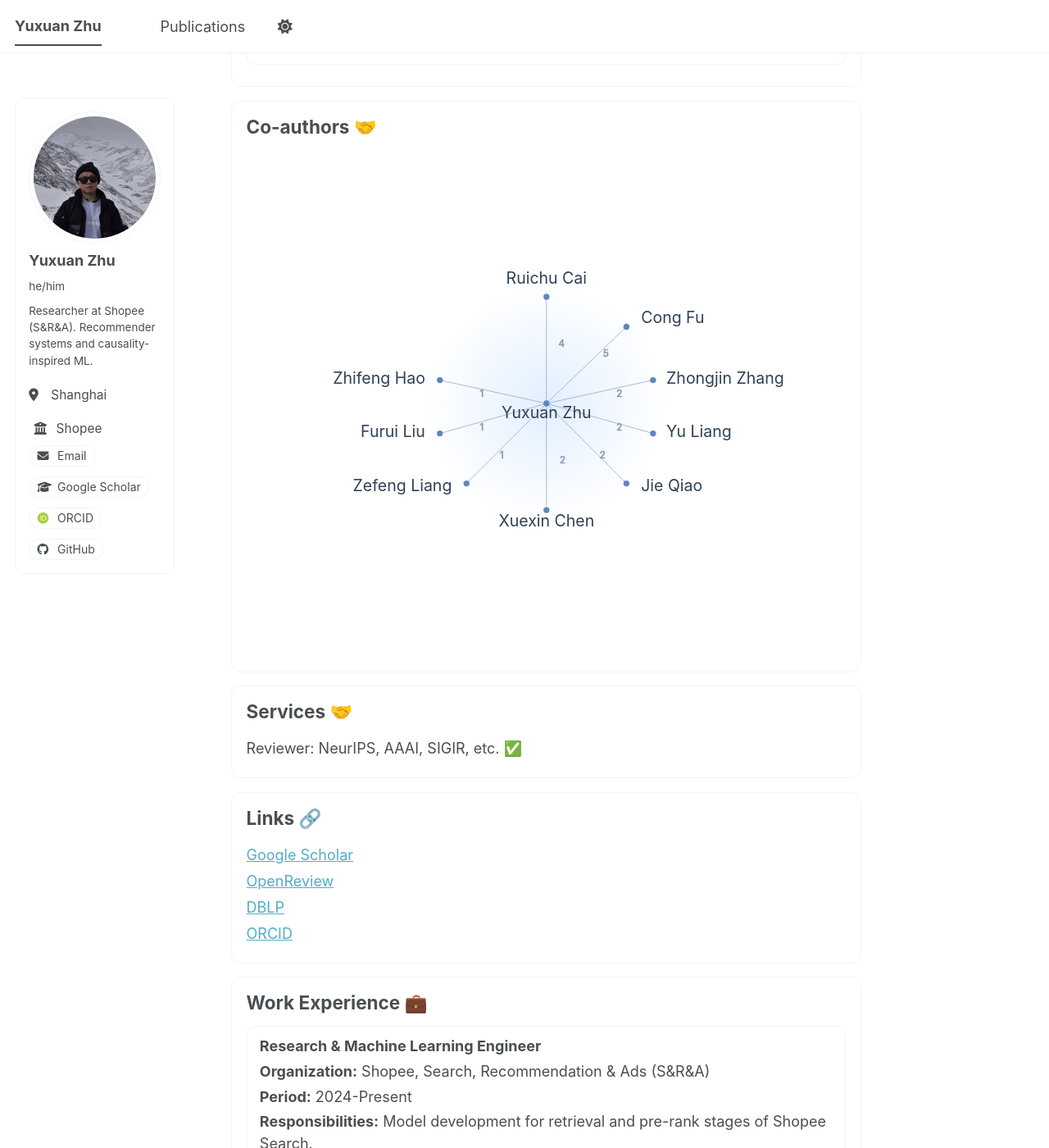
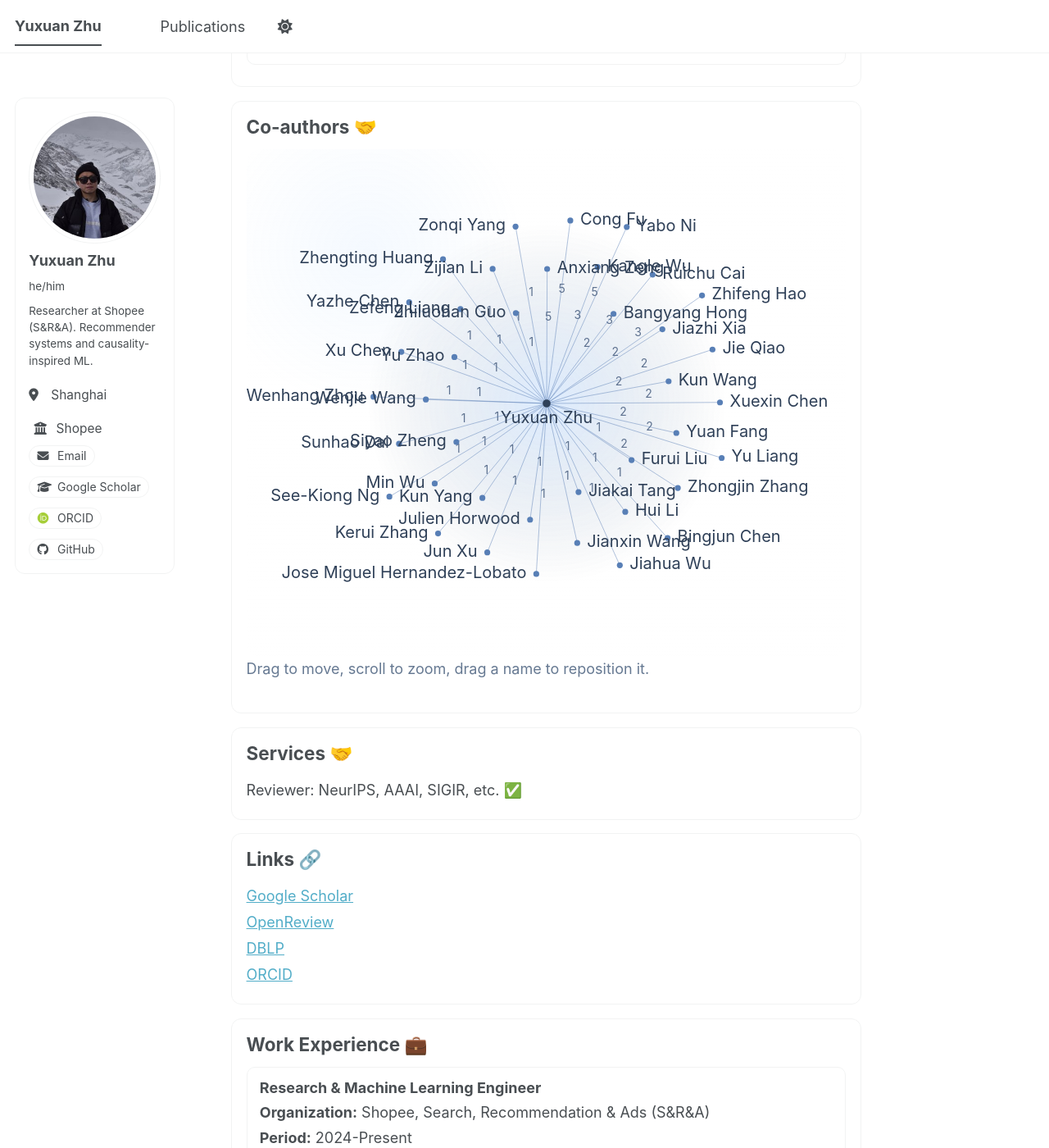
Before and after one commit to EthanChu7/yuxuan.zhu.github.io, a Jekyll site: the page built from _pages/about.md, in a window 1280 px wide and 1400 px high, scrolled down 1831 px. Shown: the whole window at 82% size. Built offline with Jekyll 4.4.1, drawn with Linux system fonts in a browser that asks for light colours; some web fonts are replaced; a script bundle is joined from its source files by our own code; library files that are not in the unit come from our copies; some of the changed lines change nothing that is shown.

Commit message:
Build data-driven interactive coauthor graph from publications

```diff
--- a/_includes/footer/custom.html
+++ b/_includes/footer/custom.html
@@ -13,4 +13,6 @@
     await mermaid.run({querySelector:'code.language-mermaid'});
 </script>
 
+<script type="module" src="{{ base_path }}/assets/js/coauthor-graph.js"></script>
+
 <!-- end custom footer snippets -->
--- a/_pages/about.md
+++ b/_pages/about.md
@@ -59,53 +59,19 @@ redirect_from:
 <section class="content-card">
   <h2>Co-authors 🤝</h2>
   <div class="coauthor-graph">
-    <svg class="coauthor-svg" viewBox="0 0 900 620" role="img" aria-label="Co-author network with collaboration counts">
-      <defs>
-        <radialGradient id="coGlow" cx="50%" cy="50%">
-          <stop offset="0%" stop-color="#7cb8ff" stop-opacity="0.22"/>
-          <stop offset="100%" stop-color="#7cb8ff" stop-opacity="0"/>
-        </radialGradient>
-      </defs>
-      <circle cx="450" cy="310" r="180" fill="url(#coGlow)"/>
-
-      <g class="edge-layer">
-        <line x1="450" y1="310" x2="450" y2="150"/><text x="468" y="225">4</text>
-        <line x1="450" y1="310" x2="570" y2="195"/><text x="535" y="240">5</text>
-        <line x1="450" y1="310" x2="610" y2="275"/><text x="555" y="300">2</text>
-        <line x1="450" y1="310" x2="610" y2="355"/><text x="555" y="350">2</text>
-        <line x1="450" y1="310" x2="570" y2="430"/><text x="530" y="392">2</text>
-        <line x1="450" y1="310" x2="450" y2="470"/><text x="470" y="400">2</text>
-        <line x1="450" y1="310" x2="330" y2="430"/><text x="380" y="392">1</text>
-        <line x1="450" y1="310" x2="290" y2="355"/><text x="350" y="350">1</text>
-        <line x1="450" y1="310" x2="290" y2="275"/><text x="350" y="300">1</text>
-      </g>
-
-      <g class="dot-layer">
-        <circle cx="450" cy="310" r="4.5"/>
-        <circle cx="450" cy="150" r="4.5"/>
-        <circle cx="570" cy="195" r="4.5"/>
-        <circle cx="610" cy="275" r="4.5"/>
-        <circle cx="610" cy="355" r="4.5"/>
-        <circle cx="570" cy="430" r="4.5"/>
-        <circle cx="450" cy="470" r="4.5"/>
-        <circle cx="330" cy="430" r="4.5"/>
-        <circle cx="290" cy="355" r="4.5"/>
-        <circle cx="290" cy="275" r="4.5"/>
-      </g>
-
-      <g class="label-layer">
-        <text x="450" y="332" text-anchor="middle">Yuxuan Zhu</text>
-        <text x="450" y="130" text-anchor="middle">Ruichu Cai</text>
-        <text x="592" y="190" text-anchor="start">Cong Fu</text>
-        <text x="630" y="280" text-anchor="start">Zhongjin Zhang</text>
-        <text x="630" y="360" text-anchor="start">Yu Liang</text>
-        <text x="592" y="442" text-anchor="start">Jie Qiao</text>
-        <text x="450" y="494" text-anchor="middle">Xuexin Chen</text>
-        <text x="308" y="442" text-anchor="end">Zefeng Liang</text>
-        <text x="268" y="360" text-anchor="end">Furui Liu</text>
-        <text x="268" y="280" text-anchor="end">Zhifeng Hao</text>
-      </g>
-    </svg>
+    <div id="coauthor-graph-app" class="coauthor-graph__stage" data-self-name="Yuxuan Zhu"></div>
+    <p class="coauthor-graph__hint">Drag to move, scroll to zoom, drag a name to reposition it.</p>
+    <script id="coauthor-graph-data" type="application/json">
+      [
+      {% for post in site.publications %}
+        {
+          "title": {{ post.title | jsonify }},
+          "citation": {{ post.citation | strip_html | jsonify }},
+          "url": {{ post.url | jsonify }}
+        }{% unless forloop.last %},{% endunless %}
+      {% endfor %}
+      ]
+    </script>
   </div>
 </section>
 
--- a/assets/css/main.scss
+++ b/assets/css/main.scss
@@ -296,13 +296,42 @@
   border: 0;
   background: transparent;
   padding: 0;
-  min-height: 620px;
+  min-height: 0;
 }
 
 .coauthor-graph svg {
   width: 100%;
   height: 620px;
   display: block;
+}
+
+.coauthor-graph__stage {
+  position: relative;
+  width: 100%;
+  min-height: 620px;
+  border-radius: 18px;
+  background:
+    radial-gradient(circle at 50% 50%, rgba(120, 183, 255, 0.12), transparent 45%),
+    radial-gradient(circle at 20% 20%, rgba(120, 183, 255, 0.08), transparent 25%),
+    linear-gradient(180deg, rgba(255, 255, 255, 0.5), rgba(255, 255, 255, 0));
+  overflow: hidden;
+  cursor: grab;
+}
+
+.coauthor-graph__stage:active {
+  cursor: grabbing;
+}
+
+.coauthor-graph__canvas {
+  width: 100%;
+  height: 100%;
+  display: block;
+}
+
+.coauthor-graph__hint {
+  margin: 0.45rem 0 0;
+  font-size: 0.85rem;
+  color: var(--global-text-color-light);
 }
 
 .coauthor-svg .edge-layer {
@@ -345,6 +374,13 @@
 
 .dark .coauthor-svg .label-layer text {
   fill: #f5f9ff;
+}
+
+.dark .coauthor-graph__stage {
+  background:
+    radial-gradient(circle at 50% 50%, rgba(120, 183, 255, 0.16), transparent 45%),
+    radial-gradient(circle at 18% 22%, rgba(120, 183, 255, 0.08), transparent 24%),
+    linear-gradient(180deg, rgba(30, 36, 48, 0.66), rgba(30, 36, 48, 0));
 }
 
 @media (max-width: 767px) {
@@ -455,12 +491,16 @@
   }
 
   .coauthor-graph {
-    min-height: 360px;
+    min-height: 0;
     padding: 0;
   }
 
   .coauthor-graph svg {
     height: 360px;
+  }
+
+  .coauthor-graph__stage {
+    min-height: 360px;
   }
 
   .coauthor-svg .label-layer text {
@@ -471,4 +511,8 @@
   .coauthor-svg .edge-layer text {
     font-size: 12px;
   }
+
+  .coauthor-graph__hint {
+    font-size: 0.78rem;
+  }
 }
--- /dev/null
+++ b/assets/js/coauthor-graph.js
@@ -0,0 +1,310 @@
+const stage = document.getElementById("coauthor-graph-app");
+const payload = document.getElementById("coauthor-graph-data");
+
+if (stage && payload) {
+  const SELF_NAME = stage.dataset.selfName || "Yuxuan Zhu";
+  const publications = JSON.parse(payload.textContent);
+
+  const stripHtml = (value) => value.replace(/<[^>]+>/g, "").trim();
+
+  const parseAuthors = (citation) => {
+    const clean = stripHtml(citation);
+    const match = clean.match(/^(.*?)\.\s*\(\d{4}\)\./);
+    if (!match) return [];
+    return match[1]
+      .split(",")
+      .map((name) => name.trim().replace(/\.$/, ""))
+      .filter(Boolean);
+  };
+
+  const collaboratorCounts = new Map();
+
+  publications.forEach((paper) => {
+    const authors = parseAuthors(paper.citation);
+    if (!authors.includes(SELF_NAME)) return;
+
+    const uniqueCoauthors = new Set(authors.filter((name) => name !== SELF_NAME));
+    uniqueCoauthors.forEach((name) => {
+      collaboratorCounts.set(name, (collaboratorCounts.get(name) || 0) + 1);
+    });
+  });
+
+  const collaborators = Array.from(collaboratorCounts.entries())
+    .sort((a, b) => b[1] - a[1] || a[0].localeCompare(b[0]));
+
+  const canvas = document.createElement("canvas");
+  canvas.className = "coauthor-graph__canvas";
+  stage.appendChild(canvas);
+  const ctx = canvas.getContext("2d");
+
+  const state = {
+    width: 0,
+    height: 0,
+    dpr: Math.max(window.devicePixelRatio || 1, 1),
+    hovered: null,
+    draggedNode: null,
+    panning: false,
+    lastPointer: { x: 0, y: 0 },
+    panX: 0,
+    panY: 0,
+    zoom: 1,
+  };
+
+  const nodes = [{ id: SELF_NAME, count: publications.length, x: 0, y: 0, vx: 0, vy: 0, fixed: true }];
+  const links = [];
+
+  const radiusBase = 170;
+  collaborators.forEach(([name, count], index) => {
+    const angle = (Math.PI * 2 * index) / Math.max(collaborators.length, 1) - Math.PI / 2;
+    const radius = radiusBase + (index % 3) * 34;
+    const node = {
+      id: name,
+      count,
+      x: Math.cos(angle) * radius,
+      y: Math.sin(angle) * radius,
+      vx: 0,
+      vy: 0,
+      fixed: false,
+    };
+    nodes.push(node);
+    links.push({ source: nodes[0], target: node, value: count });
+  });
+
+  const colors = () => {
+    const dark = document.documentElement.classList.contains("dark");
+    return dark
+      ? {
+          bgGlow: "rgba(133, 181, 255, 0.16)",
+          edge: "rgba(188, 214, 255, 0.62)",
+          edgeText: "#eef4ff",
+          node: "#d7e6ff",
+          self: "#f5f9ff",
+          text: "#edf4ff",
+          hint: "#cad6eb",
+        }
+      : {
+          bgGlow: "rgba(112, 173, 255, 0.14)",
+          edge: "rgba(93, 129, 182, 0.48)",
+          edgeText: "#5d718f",
+          node: "#587fb6",
+          self: "#2f4058",
+          text: "#2f4058",
+          hint: "#667992",
+        };
+  };
+
+  const fontFamily = getComputedStyle(document.body).fontFamily || "sans-serif";
+
+  const resize = () => {
+    const rect = stage.getBoundingClientRect();
+    state.width = Math.max(Math.round(rect.width), 320);
+    state.height = window.innerWidth < 768 ? 360 : 620;
+    canvas.width = state.width * state.dpr;
+    canvas.height = state.height * state.dpr;
+    canvas.style.width = `${state.width}px`;
+    canvas.style.height = `${state.height}px`;
+    ctx.setTransform(state.dpr, 0, 0, state.dpr, 0, 0);
+  };
+
+  const worldToScreen = (x, y) => ({
+    x: state.width / 2 + state.panX + x * state.zoom,
+    y: state.height / 2 + state.panY + y * state.zoom,
+  });
+
+  const screenToWorld = (x, y) => ({
+    x: (x - state.width / 2 - state.panX) / state.zoom,
+    y: (y - state.height / 2 - state.panY) / state.zoom,
+  });
+
+  const hitNode = (x, y) => {
+    const world = screenToWorld(x, y);
+    for (const node of nodes) {
+      const radius = node.id === SELF_NAME ? 12 : 10;
+      if (Math.hypot(world.x - node.x, world.y - node.y) < radius + 8) {
+        return node;
+      }
+    }
+    return null;
+  };
+
+  const tick = () => {
+    for (let i = 1; i < nodes.length; i += 1) {
+      const node = nodes[i];
+      if (node === state.draggedNode) continue;
+
+      const angle = Math.atan2(node.y, node.x);
+      const targetRadius = 180 + Math.min(node.count * 16, 42);
+      const targetX = Math.cos(angle) * targetRadius;
+      const targetY = Math.sin(angle) * targetRadius;
+
+      node.vx += (targetX - node.x) * 0.0022;
+      node.vy += (targetY - node.y) * 0.0022;
+      node.vx += (-node.x) * 0.0004;
+      node.vy += (-node.y) * 0.0004;
+    }
+
+    for (let i = 1; i < nodes.length; i += 1) {
+      for (let j = i + 1; j < nodes.length; j += 1) {
+        const a = nodes[i];
+        const b = nodes[j];
+        const dx = b.x - a.x;
+        const dy = b.y - a.y;
+        const dist = Math.max(Math.hypot(dx, dy), 1);
+        const minDist = 72;
+        if (dist < minDist) {
+          const push = (minDist - dist) * 0.008;
+          const ux = dx / dist;
+          const uy = dy / dist;
+          a.vx -= ux * push;
+          a.vy -= uy * push;
+          b.vx += ux * push;
+          b.vy += uy * push;
+        }
+      }
+    }
+
+    for (let i = 1; i < nodes.length; i += 1) {
+      const node = nodes[i];
+      if (node === state.draggedNode) continue;
+      node.x += node.vx;
+      node.y += node.vy;
+      node.vx *= 0.92;
+      node.vy *= 0.92;
+    }
+  };
+
+  const draw = () => {
+    const palette = colors();
+    ctx.clearRect(0, 0, state.width, state.height);
+
+    const glow = ctx.createRadialGradient(
+      state.width / 2 + state.panX,
+      state.height / 2 + state.panY,
+      0,
+      state.width / 2 + state.panX,
+      state.height / 2 + state.panY,
+      220 * state.zoom
+    );
+    glow.addColorStop(0, palette.bgGlow);
+    glow.addColorStop(1, "rgba(0,0,0,0)");
+    ctx.fillStyle = glow;
+    ctx.beginPath();
+    ctx.arc(state.width / 2 + state.panX, state.height / 2 + state.panY, 230 * state.zoom, 0, Math.PI * 2);
+    ctx.fill();
+
+    ctx.lineWidth = 1;
+    ctx.strokeStyle = palette.edge;
+    ctx.fillStyle = palette.edgeText;
+    ctx.font = `400 ${window.innerWidth < 768 ? 12 : 14}px ${fontFamily}`;
+
+    links.forEach((link) => {
+      const a = worldToScreen(link.source.x, link.source.y);
+      const b = worldToScreen(link.target.x, link.target.y);
+      ctx.beginPath();
+      ctx.moveTo(a.x, a.y);
+      ctx.lineTo(b.x, b.y);
+      ctx.stroke();
+
+      const mx = a.x + (b.x - a.x) * 0.58;
+      const my = a.y + (b.y - a.y) * 0.58;
+      ctx.save();
+      ctx.fillStyle = palette.edgeText;
+      ctx.fillText(String(link.value), mx + 6, my - 6);
+      ctx.restore();
+    });
+
+    nodes.forEach((node) => {
+      const p = worldToScreen(node.x, node.y);
+      const radius = node.id === SELF_NAME ? 4.8 : 3.6;
+      ctx.beginPath();
+      ctx.fillStyle = node.id === SELF_NAME ? palette.self : palette.node;
+      ctx.arc(p.x, p.y, radius, 0, Math.PI * 2);
+      ctx.fill();
+    });
+
+    ctx.font = `${window.innerWidth < 768 ? 400 : 400} ${window.innerWidth < 768 ? 16 : 20}px ${fontFamily}`;
+    ctx.fillStyle = palette.text;
+
+    nodes.forEach((node) => {
+      const p = worldToScreen(node.x, node.y);
+      if (node.id === SELF_NAME) {
+        ctx.textAlign = "center";
+        ctx.fillText(node.id, p.x, p.y + 24);
+      } else {
+        ctx.textAlign = node.x >= 0 ? "left" : "right";
+        const offset = node.x >= 0 ? 12 : -12;
+        ctx.fillText(node.id, p.x + offset, p.y + 5);
+      }
+    });
+
+    const hint = stage.nextElementSibling;
+    if (hint && hint.classList.contains("coauthor-graph__hint")) {
+      hint.style.color = palette.hint;
+    }
+  };
+
+  const animate = () => {
+    tick();
+    draw();
+    requestAnimationFrame(animate);
+  };
+
+  canvas.addEventListener("pointerdown", (event) => {
+    const rect = canvas.getBoundingClientRect();
+    const x = event.clientX - rect.left;
+    const y = event.clientY - rect.top;
+    state.lastPointer = { x, y };
+    const hit = hitNode(x, y);
+    if (hit && hit.id !== SELF_NAME) {
+      state.draggedNode = hit;
+      canvas.setPointerCapture(event.pointerId);
+    } else {
+      state.panning = true;
+      canvas.setPointerCapture(event.pointerId);
+    }
+  });
+
+  canvas.addEventListener("pointermove", (event) => {
+    const rect = canvas.getBoundingClientRect();
+    const x = event.clientX - rect.left;
+    const y = event.clientY - rect.top;
+    state.hovered = hitNode(x, y);
+
+    if (state.draggedNode) {
+      const world = screenToWorld(x, y);
+      state.draggedNode.x = world.x;
+      state.draggedNode.y = world.y;
+      state.draggedNode.vx = 0;
+      state.draggedNode.vy = 0;
+    } else if (state.panning) {
+      state.panX += x - state.lastPointer.x;
+      state.panY += y - state.lastPointer.y;
+    }
+    state.lastPointer = { x, y };
+  });
+
+  const releasePointer = () => {
+    state.draggedNode = null;
+    state.panning = false;
+  };
+
+  canvas.addEventListener("pointerup", releasePointer);
+  canvas.addEventListener("pointercancel", releasePointer);
+  canvas.addEventListener("pointerleave", () => {
+    state.hovered = null;
+  });
+
+  canvas.addEventListener(
+    "wheel",
+    (event) => {
+      event.preventDefault();
+      const direction = event.deltaY > 0 ? 0.92 : 1.08;
+      state.zoom = Math.max(0.72, Math.min(1.6, state.zoom * direction));
+    },
+    { passive: false }
+  );
+
+  resize();
+  window.addEventListener("resize", resize);
+  animate();
+}
```
